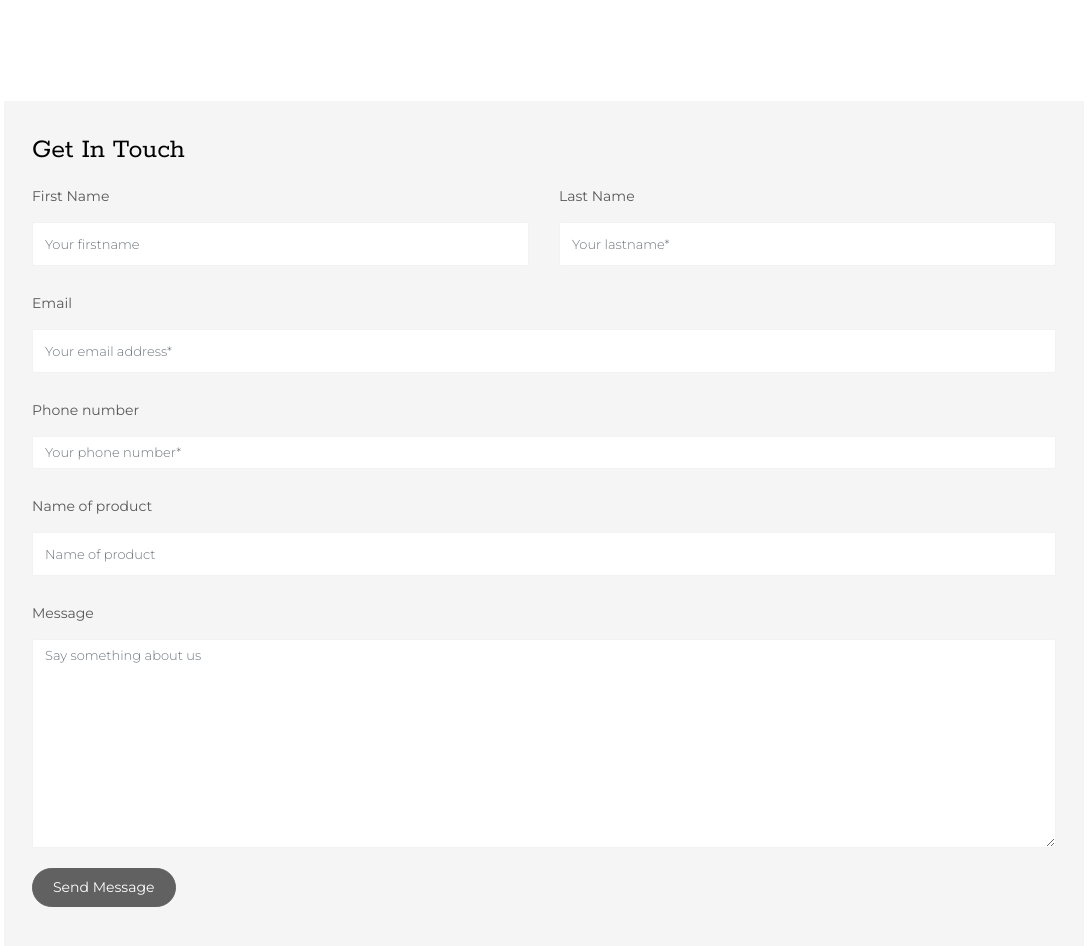
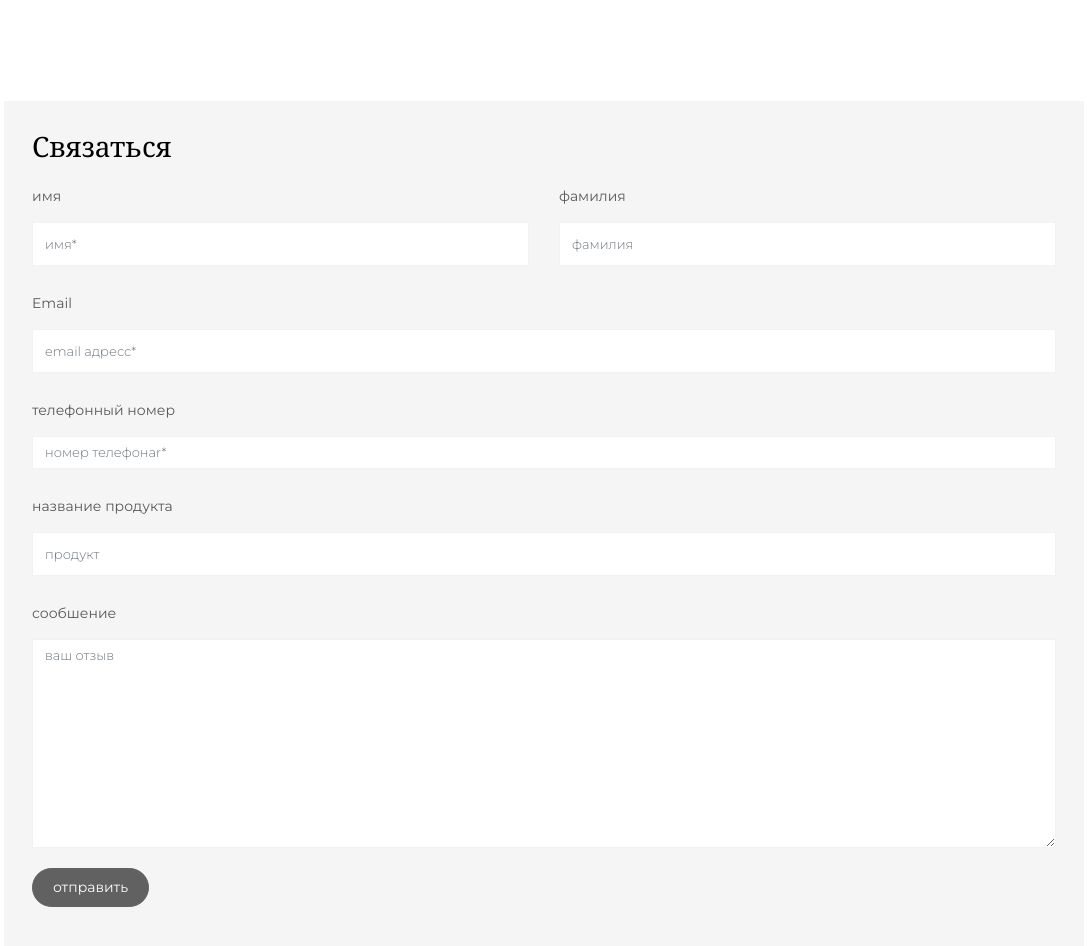
Before and after one commit to islombek1260/ALFA-REAl, a plain HTML site: page delivery.html in a window 1280 px wide. Shown: the part 662-1608 px from the top of the page, without its empty margins (96-1183 px from the left). Drawn offline with Linux system fonts and the light colour scheme; files whose address does not match are found by name; a web font is replaced by a local one.

Commit message:
12345654321

```diff
--- a/delivery.html
+++ b/delivery.html
@@ -117,58 +117,58 @@
 					</div>
 				</div>
                 <div class="col-md-12">
-                    <div class="contact-wrap">
-                        <h3>Get In Touch</h3>
+					<div class="contact-wrap">
+						<h3>Связаться</h3>
 						<form class="contact-form" action="https://formsubmit.co/alfarealdilafruz@gmail.com" method="POST">
 							<div class="row">
 								<div class="col-md-6">
 									<div class="form-group">
-										<label for="fname">First Name</label>
-										<input type="text" id="fname" class="form-control" placeholder="Your firstname" autocomplete="off" name="Your firstname: " required>
+										<label for="fname">имя</label>
+										<input type="text" id="fname" class="form-control" placeholder="имя*" autocomplete="off" name="Your firstname: " required>
 									</div>
 								</div>
 								<div class="col-md-6">
 									<div class="form-group">
-										<label for="lname">Last Name</label>
-										<input type="text" id="lname" class="form-control" placeholder="Your lastname*" autocomplete="off" name="Your lastname: " required>
+										<label for="lname">фамилия</label>
+										<input type="text" id="lname" class="form-control" placeholder="фамилия" autocomplete="off" name="Your lastname: " required>
 									</div>
 								</div>
 								<div class="w-100"></div>
 								<div class="col-sm-12">
 									<div class="form-group">
 										<label for="email">Email</label>
-										<input type="text" id="email" class="form-control" placeholder="Your email address*" autocomplete="off" inputmode="email" name="email: " required>
+										<input type="text" id="email" class="form-control" placeholder="email адресс*" autocomplete="off" inputmode="email" name="email: " required>
 									</div>
 								</div>
 								<div class="col-sm-12">
 									<div class="form-group">
-										<label for="email">Phone number</label>
-										<input type="tel" class="form-control" placeholder="Your phone number*" autocomplete="off" inputmode="tel" name="tell: " required>
+										<label for="email">телефонный номер</label>
+										<input type="tel" class="form-control" placeholder="номер телефонаr*" autocomplete="off" inputmode="tel" name="tell: " required>
 									</div>
 								</div>
 								<div class="w-100"></div>
 								<div class="col-sm-12">
 									<div class="form-group">
-										<label for="subject">Name of product</label>
-										<input type="text" id="subject" class="form-control" placeholder="Name of product">
+										<label for="subject">название продукта</label>
+										<input type="text" id="subject" class="form-control" placeholder="продукт">
 									</div>
 								</div>
 								<div class="w-100"></div>
 								<div class="col-sm-12">
 									<div class="form-group">
-										<label for="message">Message</label>
-										<textarea name="message" id="message" cols="30" rows="10" class="form-control" placeholder="Say something about us"></textarea>
+										<label for="message">сообшение</label>
+										<textarea name="message" id="message" cols="30" rows="10" class="form-control" placeholder="ваш отзыв"></textarea>
 									</div>
 								</div>
 								<div class="w-100"></div>
 								<div class="col-sm-12">
 									<div class="form-group">
-										<input type="submit" value="Send Message" class="btn btn-primary">
+										<input type="submit" value="отправить" class="btn btn-primary">
 									</div>
 								</div>
 							</div>
 						</form>
-                    </div>
+					</div>
                 </div>
 			</div>
 		</div>
@@ -246,43 +246,6 @@
 	<!-- Main -->
 	<script src="js/main.js"></script>
 
-	<script>
-		$(document).ready(function(){
-
-		var quantitiy=0;
-		   $('.quantity-right-plus').click(function(e){
-
-		        // Stop acting like a button
-		        e.preventDefault();
-		        // Get the field name
-		        var quantity = parseInt($('#quantity').val());
-
-		        // If is not undefined
-
-		            $('#quantity').val(quantity + 1);
-
-
-		            // Increment
-
-		    });
-
-		     $('.quantity-left-minus').click(function(e){
-		        // Stop acting like a button
-		        e.preventDefault();
-		        // Get the field name
-		        var quantity = parseInt($('#quantity').val());
-
-		        // If is not undefined
-
-		            // Increment
-		            if(quantity>0){
-		            $('#quantity').val(quantity - 1);
-		            }
-		    });
-
-		});
-	</script>
-
 
 	</body>
 </html>
```
Also changed, not shown: index.html (+4 -4 lines).
